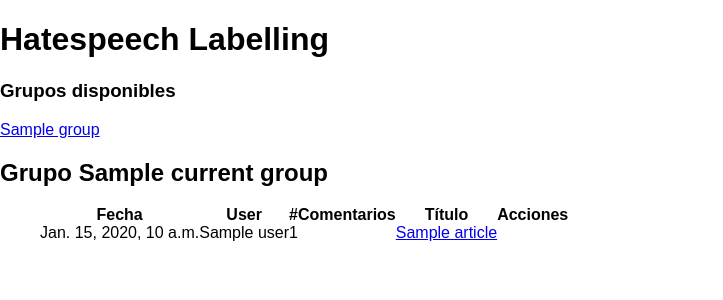
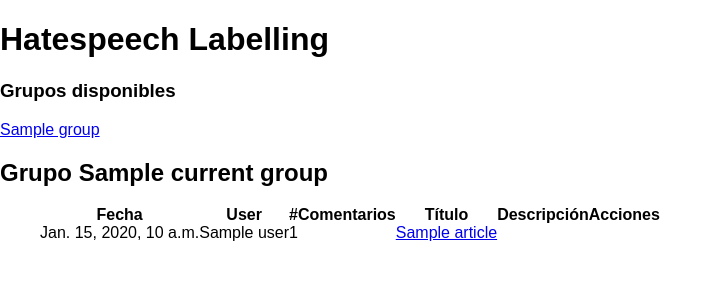
Before and after one commit to finiteautomata/hatespeech-selection, a Django app: template groups/templates/groups/show.html in a window 1280 px wide. Shown: the top 300 px of the page, without its empty margins (0-723 px from the left). Run offline with Django 3.2, Linux system fonts and the light colour scheme; the template is opened without the code that fills it: most values are stand-ins (such as "Sample title", 1, 10 or a date in 2020).

Commit message:
Show description on index

```diff
--- a/articles/templates/articles/show.html
+++ b/articles/templates/articles/show.html
@@ -41,6 +41,12 @@
   </form>
 
 </div>
+
+{% else %}
+<div class="row">
+  {{ article.description | default:''}}
+</div>
+
 {% endif %}
 
 
--- a/groups/templates/groups/show.html
+++ b/groups/templates/groups/show.html
@@ -33,6 +33,7 @@
       <th> User </th>
       <th> #Comentarios </th>
       <th> Título </th>
+      <th> Descripción </th>
       <th> Acciones </th>
   </thead>
 
@@ -42,6 +43,7 @@
   <td> {{article.user}} </td>
   <td> {{article.comments | length }} </td>
   <td> <a href="{% url 'articles:show' article.slug %}?group={{current_group.name}}">{{article.title}} </a> </td>
+  <td> {{article.description|default:''}}</td>
   <td>
     {% if user.is_superuser %}
       <a class="delete-from-group button" data-group-name="{{current_group.name}}" data-article-id="{{article.id}}" onclick="deleteFromGroup(this)">
```
